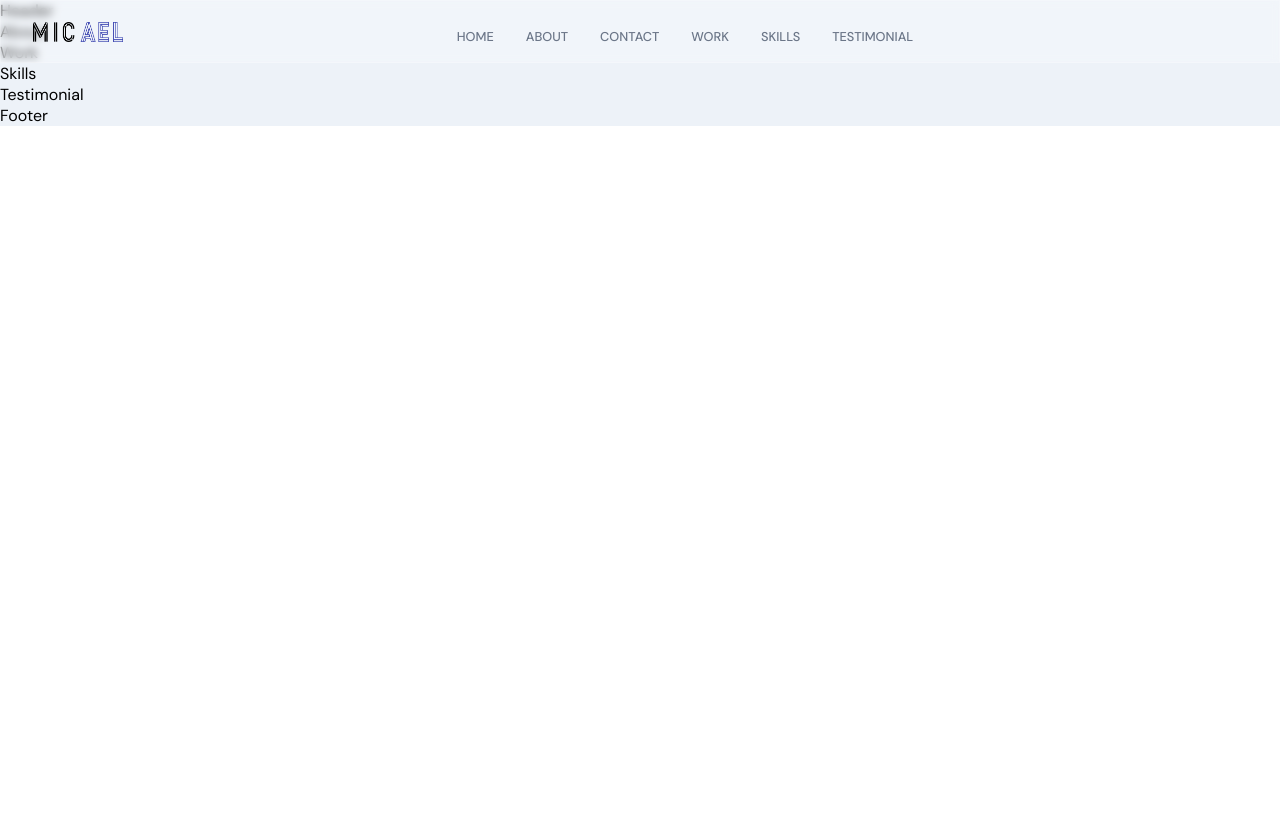
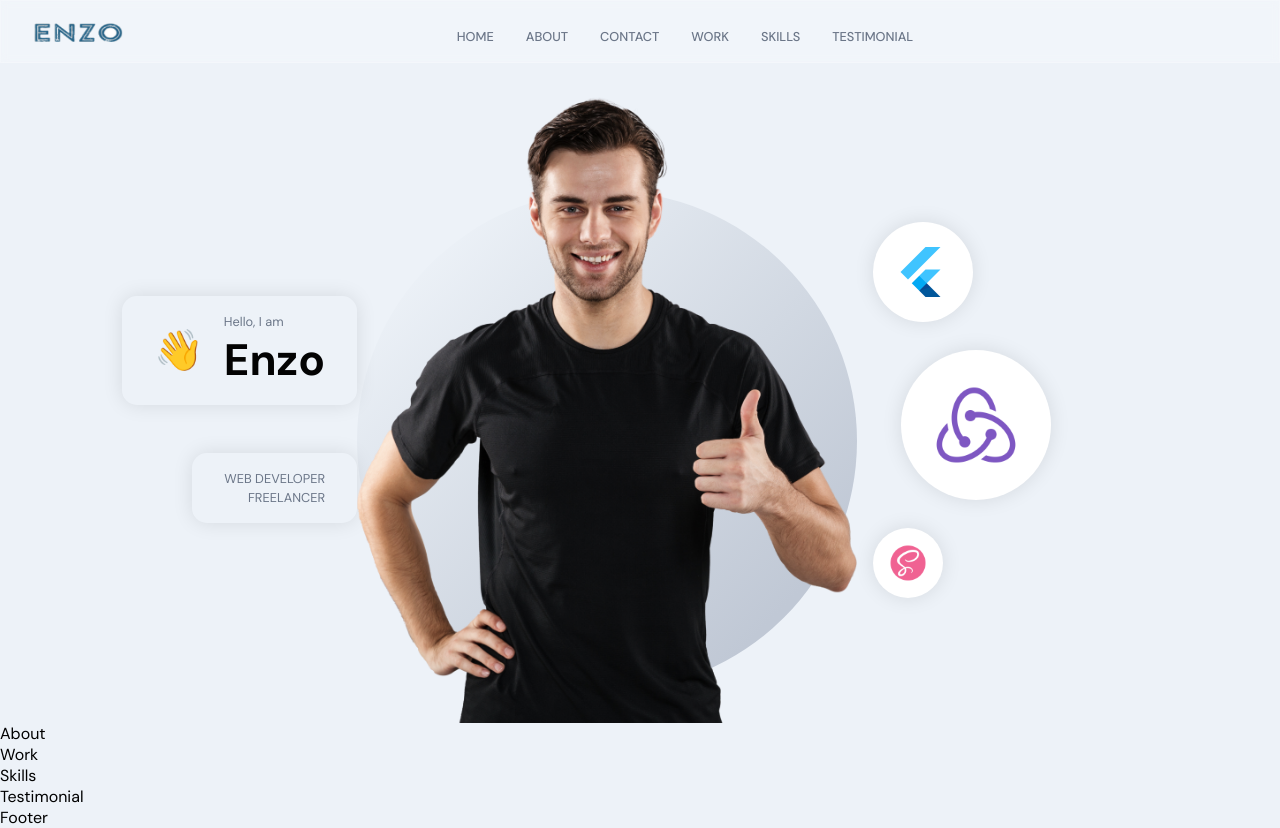
Before and after one commit to enzof10/frontend_react, a React (Create React App) app: page / in a window 1280 px wide. Before the commit the page ends 800 px from the top, so only its background shows below. Built offline with nearby package versions, Linux system fonts and the light colour scheme.

Commit message:
add header section

```diff
--- a/src/components/Navbar/Navbar.jsx
+++ b/src/components/Navbar/Navbar.jsx
@@ -18,7 +18,7 @@
   return (
     <nav className="app__navbar">
       <div className="app__navbar-logo">
-        <img src={images.logo} alt="logo" />
+        <img src={images.logoEnzo} alt="logo" />
       </div>
       <ul className="app__navbar-links">
         {sections.map((item) => (
--- a/src/components/Navbar/Navbar.scss
+++ b/src/components/Navbar/Navbar.scss
@@ -24,7 +24,6 @@
     img {
         width: 90px;
         height: 20px;
-
         @media screen and (min-width: 2000px) {
             width: 180px;
             height: 40px;
--- a/src/constants/images.js
+++ b/src/constants/images.js
@@ -26,6 +26,8 @@
 import profile from "../assets/profile.png";
 import circle from "../assets/circle.svg";
 import logo from "../assets/logo.png";
+import logoEnzo from "../assets/logoEnzo.png"
+import logoEnzo2 from "../assets/logoEnzo2.svg"
 
 import adidas from "../assets/adidas.png";
 import amazon from "../assets/amazon.png";
@@ -34,6 +36,7 @@
 import nb from "../assets/nb.png";
 import skype from "../assets/skype.png";
 import spotify from "../assets/spotify.png";
+
 
 const images = {
   email,
@@ -69,6 +72,8 @@
   nb,
   skype,
   spotify,
+  logoEnzo,
+  logoEnzo2
 };
 
 export default images;
--- a/src/container/Header/Header.jsx
+++ b/src/container/Header/Header.jsx
@@ -1,11 +1,70 @@
-import React from 'react'
-import './Header.scss'
+import React from "react";
+import "./Header.scss";
+import { motion } from "framer-motion";
 
+import { images } from "../../constants/index";
+import "./Header.scss";
+
+const scaleVariants = {
+  whileInView: {
+    scale: [0, 1],
+    opacity: [0, 1],
+    transition: {
+      duration: 1,
+      ease: "easeInOut",
+    },
+  },
+};
 
 const Header = () => {
   return (
-    <div>Header</div>
-  )
-}
+    <div className="app__header app__flex">
+      <motion.div
+        whileInView={{ x: [-100, 0], opacity: [0, 1] }}
+        transition={{ duration: 0.5 }}
+        className="app__header-info"
+      >
+        <div className="app__header-badge">
+          <div className="badge-cmp app__flex">
+            <span>👋</span>
+            <div style={{ marginLeft: 20 }}>
+              <p className="p-text">Hello, I am</p>
+              <h1 className="head-text">Enzo</h1>
+            </div>
+          </div>
+          <div className="tag-cmp app__flex">
+            <p className="p-text">Web Developer</p>
+            <p className="p-text">Freelancer</p>
+          </div>
+        </div>
+      </motion.div>
+      <motion.div
+        whileInView={{ opacity: [0, 1] }}
+        transition={{ duration: 0.5, delayChildren: 0.5 }}
+        className="app__header-img"
+      >
+        <img src={images.profile} alt="profile_bg" />
+        <motion.img
+          whileInView={{ scale: [0, 1] }}
+          transition={{ duration: 1, ease: "easeInOut" }}
+          src={images.circle}
+          alt="profile_circle"
+          className="overlay_circle"
+        />
+        </motion.div>
+        <motion.div
+          variant={scaleVariants}
+          whileInView={scaleVariants.whileInView}
+          className="app__header-circles"
+        >
+        {[images.flutter, images.redux, images.sass].map((circle, index) => (
+          <div className="circle-cmp app__flex" key={`circle-${index}`}>
+            <img src={circle} alt="circle" />
+          </div>
+        ))}
+      </motion.div>
+    </div>
+  );
+};
 
-export default Header
+export default Header;
--- a/src/container/Header/Header.scss
+++ b/src/container/Header/Header.scss
@@ -0,0 +1,192 @@
+#home{
+    position: relative;
+    background: url('../../assets/bgIMG.png');
+    background-size: cover;
+    background-repeat: repeat;
+    background-position: center;
+
+    .app__wraper{
+        padding: 0;
+
+        .copyright{
+            display: none;
+        }
+    }
+}
+
+
+.app__header{
+    flex: 1;
+    width: 100%;
+    height: 100%;
+    flex-direction: row;
+
+    padding: 6rem 2rem 0;
+
+
+    @media screen and (min-width: 2000px){
+        padding-top: 8rem;
+    }
+    @media screen and (max-width: 1200px){
+        flex-direction: column;
+    }
+    @media screen and (max-width: 450px){
+        padding: 6rem 1rem 2rem;
+    }
+
+}
+
+.app__header-info{
+    flex: .65;
+    display: flex;
+    flex-direction: column;
+    justify-content: flex-start;
+    align-items: flex-start;
+    height: 100%;
+
+    @media screen and (max-width: 2000px){
+        width: 100%;
+        margin-right: 0rem;
+    }
+}
+
+.app__header-badge{
+    width: 100%;
+    display: flex;
+    justify-content: flex-end;
+    align-items: flex-end;
+    flex-direction: column;
+
+    .badge-cmp, .tag-cmp{
+        padding: 1rem 2rem;
+        border: var(--white-color);
+        border-radius: 15px;
+        flex-direction: row;
+        width: auto;
+
+        box-shadow: 0 0 20px rgba(0, 0, 0, .1);
+    }
+
+    .tag-cmp{
+        flex-direction: column;
+        margin-top: 3rem;
+
+        p{
+            width: 100%;
+            text-transform: uppercase;
+            text-align: right;
+        }
+    }
+
+    span{
+        font-size: 2.5rem;
+
+        @media screen and (min-width:2000px){
+            font-size: 5rem;
+        }
+
+    }
+    @media screen and (max-width: 1200px) {
+        justify-content: flex-start;
+        align-items: flex-start;
+    }
+}
+
+.app__header-circles {
+    flex: 0.75;
+    display: flex;
+    flex-direction: column;
+    justify-content: space-evenly;
+    align-items: flex-start;
+
+    margin-left: 1rem;
+
+    div{
+        width: 100px;
+        height: 100px;
+        border-radius: 50%;
+
+        background: var(--white-color);
+        box-shadow: 0 0 20px rgba(0, 0, 0, .1);
+
+        img{
+            width: 60%;
+            height: 60%;
+        }
+    }
+
+    div:nth-child(1){
+        width: 100px;
+        height: 100px;
+    }
+
+    div:nth-child(2){
+        margin: 1.75rem;
+        width: 150px;
+        height: 150px;
+    }
+
+    div:nth-child(3){
+        width: 70px;
+        height: 70px;
+    }
+
+    @media screen and (min-width: 2000px) {
+        div:nth-child(1){
+            width: 400px;
+            height: 400px;
+        }
+
+        div:nth-child(2){
+            width: 170px;
+            height: 170px;
+        }
+
+        div:nth-child(3){
+            width: 200px;
+            height: 200px;
+        }
+    }
+
+    @media screen and (max-width: 1200px) {
+        width: 100%;
+
+        flex-direction: row;
+        flex-wrap: wrap;
+
+        margin-left: 0;
+
+        div{
+            margin: 1rem;
+        }
+    }
+}
+
+.app__header-img{
+    flex: 1;
+    height: 100%;
+
+    display: flex;
+    justify-content: flex-end;
+    align-items: flex-end;
+    position: relative;
+
+    img{
+        width: 100%;
+        object-fit: contain;
+        z-index: 1;
+    }
+
+    .overlay_circle{
+        position: absolute;
+        left: 0;
+        right: 0;
+        z-index: 0;
+        width: 100%;
+        height: 90%;
+    }
+
+    @media screen and (max-width: 1200px){
+        margin: 2rem 0;
+    }
+}
```
Also changed, not shown: src/assets/logoEnzo.png (added), src/assets/logoEnzo2.svg (added).
